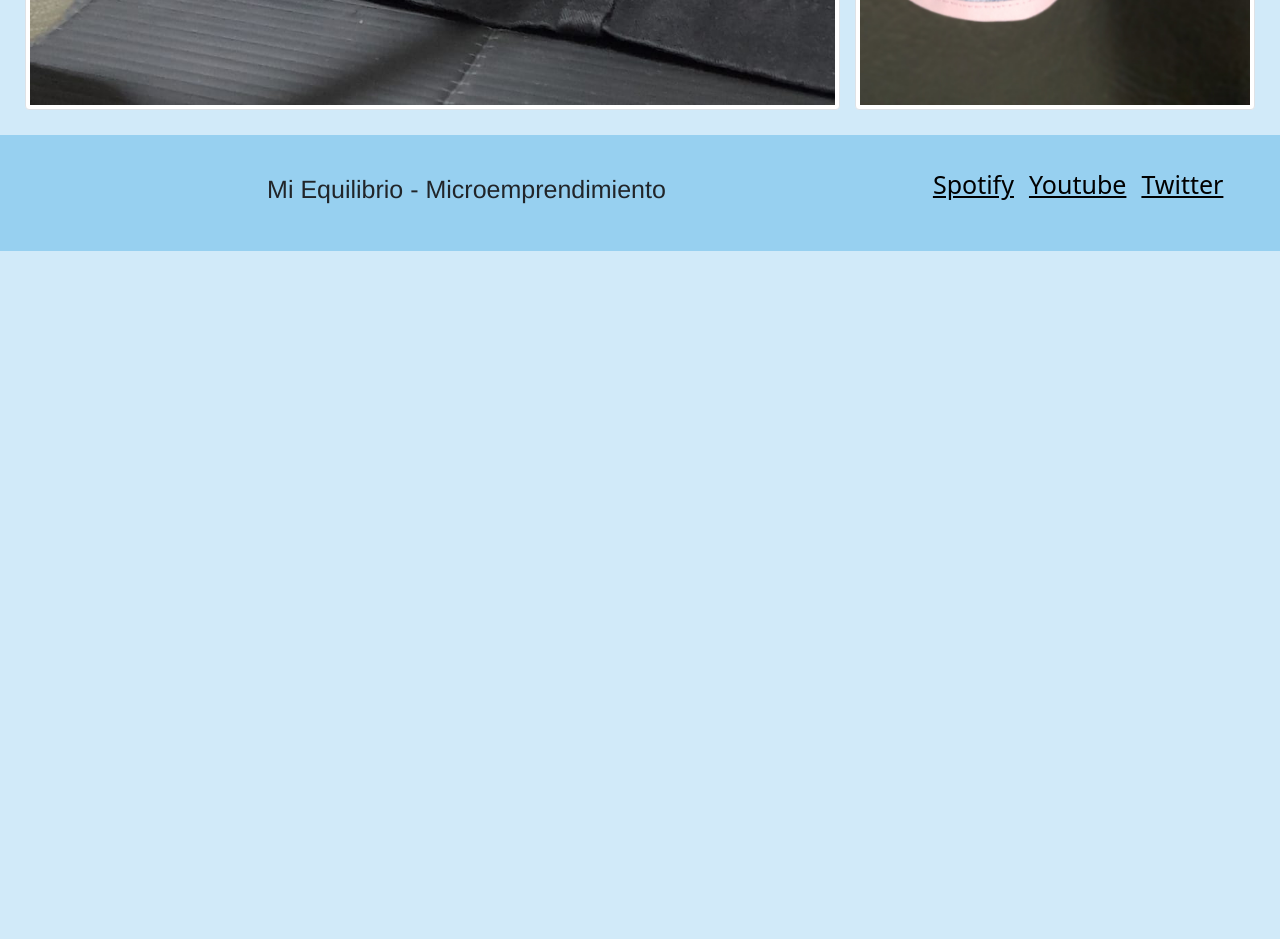
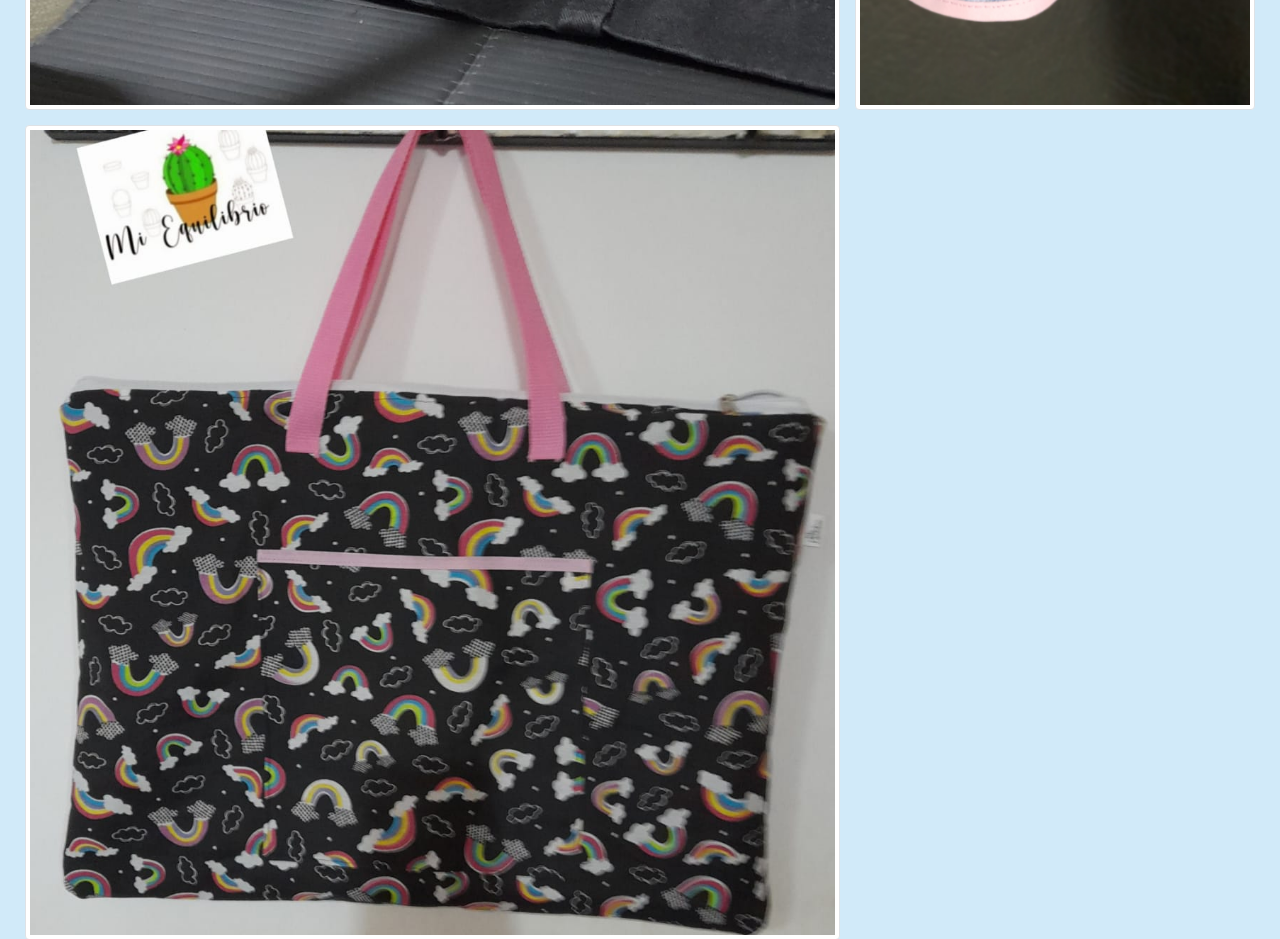
Before and after one commit to juantorres1813/Microemprendimiento-Torres, a plain HTML site: page pages/galeria.html in a window 1280 px wide. Shown: the part 5000-5939 px from the top of the page. Before the commit the page ends 5251 px from the top, so only its background shows below. Drawn offline with nearby package versions, Linux system fonts and the light colour scheme.

Commit message:
Agregue imagen faltante galeria

```diff
--- a/pages/css/styles.css
+++ b/pages/css/styles.css
@@ -370,6 +370,11 @@ body {
     grid-row-start: span 2;
 }
 
+.gallery__item:nth-child(18){
+    grid-column-start: span 2;
+    grid-row-start: span 2
+}
+
 .gallery__img {
     width: 100%;
     height: 100%;
--- a/pages/galeria.html
+++ b/pages/galeria.html
@@ -103,6 +103,10 @@
         <div class="gallery__item">
             <img src="multimedia/galeria17.jpg" alt="g17" class="gallery__img img-thumbnail">
         </div>
+
+        <div class="gallery__item">
+            <img src="multimedia/galeria18.jpeg" alt="g18" class="gallery__img img-thumbnail">
+        </div>
     </div>
 
     <!-- Footer -->
```
Also changed, not shown: pages/multimedia/galeria18.jpeg (added), pages/multimedia/producto15.jpeg (added).
